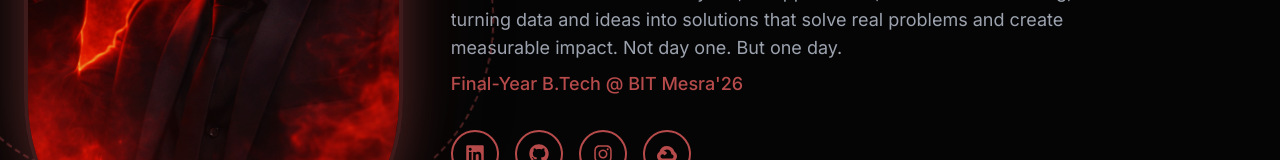
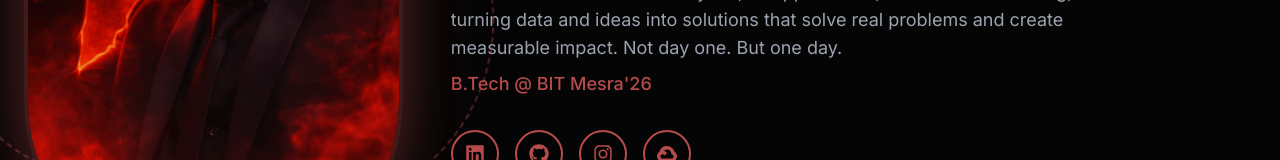
Before and after one commit to nikhilkr16/my_portfolio, a React (Vite) app: page / in a window 1280 px wide. Shown: the part 358-518 px from the top of the page. Built offline with nearby package versions, Linux system fonts and the light colour scheme.

Commit message:
UPADTE DATA

```diff
--- a/src/data/portfolioData.js
+++ b/src/data/portfolioData.js
@@ -1,7 +1,7 @@
 export const personalInfo = {
   name: "Nikhil Kumar",
-  title: "Final-Year B.Tech @ BIT Mesra'26",
-  subtitle: " Final-Year B.Tech @ BIT Mesra'26",
+  title: "B.Tech @ BIT Mesra'26",
+  subtitle: "B.Tech @ BIT Mesra'26",
   location: "Prayagraj, Uttar Pradesh, India",
   email: "nikhilkr3000@gmail.com",
   resumeLink: "https://drive.google.com/file/d/18m6HDbox1LMTZDDcOIZujbbgQUumFtmx/view?usp=sharing",
```
